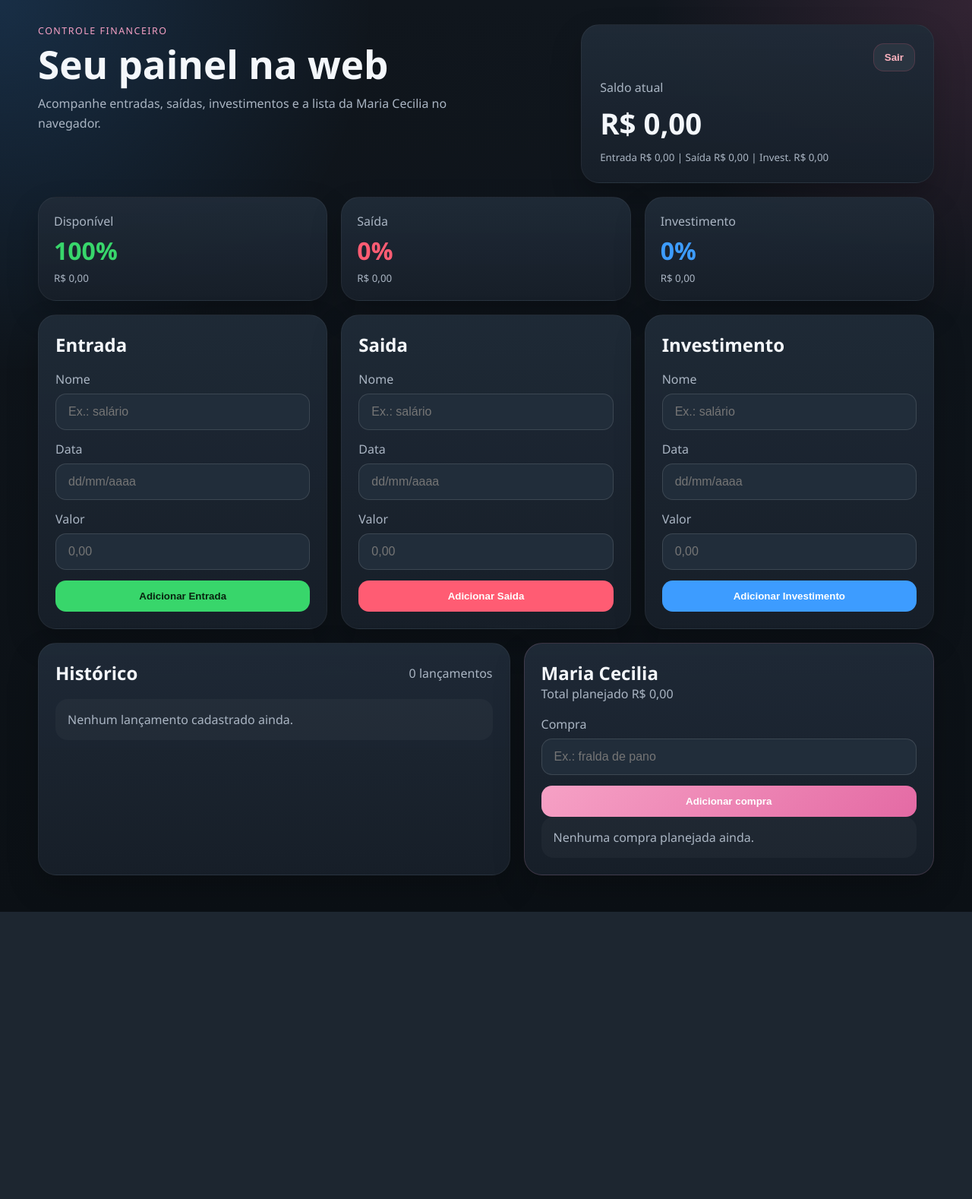
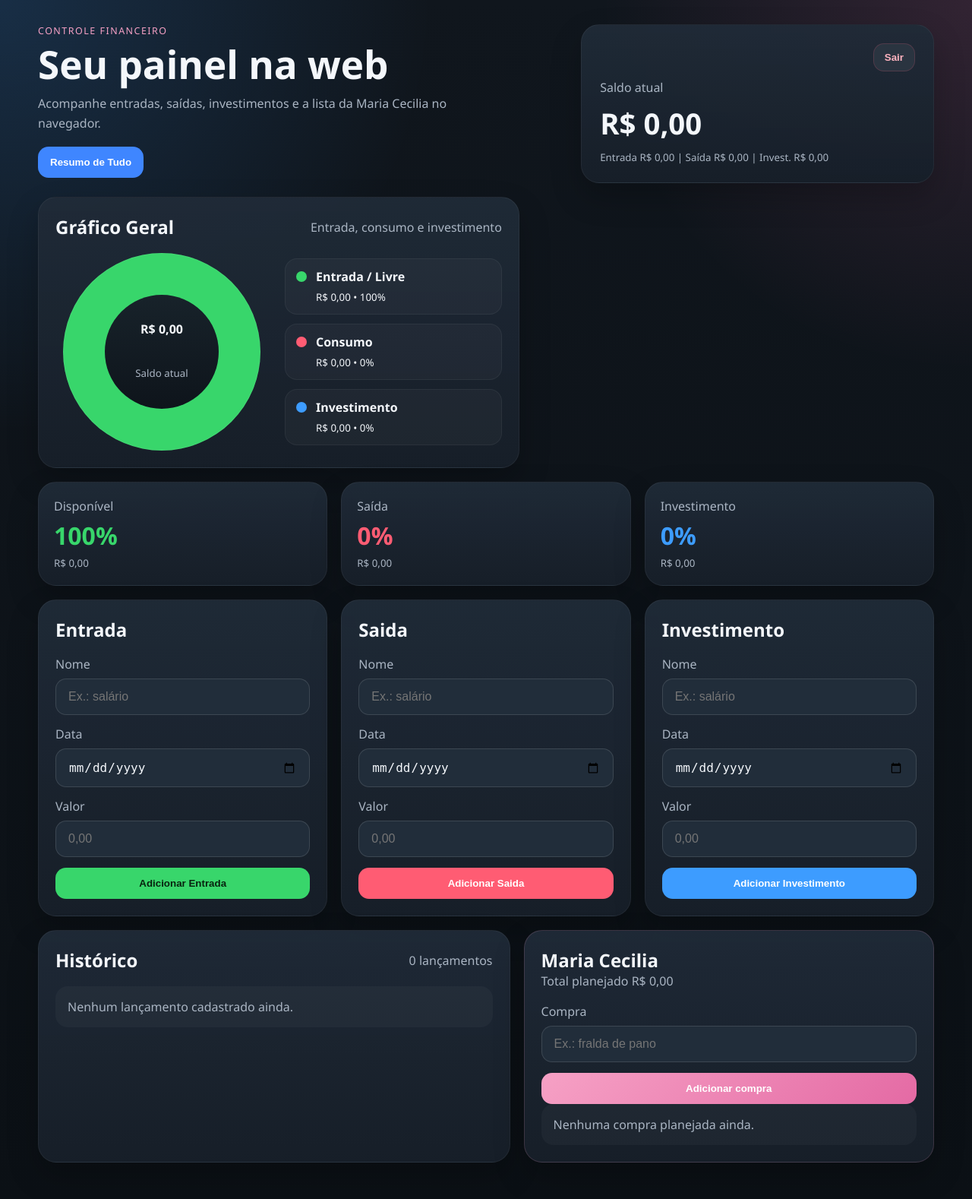
Before and after one commit to edypinho1997-rgb/controle-financeiro, a Flask app: page / in a window 1280 px wide. Shown: the whole page at 76% size. Before the commit the page ends 1200 px from the top, so only its background shows below. Run offline with Flask 3, Linux system fonts and the light colour scheme; the visitor is signed in with stand-in values (Sample User, id 1); data that the repository does not hold is empty.

Commit message:
Add calendar, donut chart, and summary panel

```diff
--- a/app_web.py
+++ b/app_web.py
@@ -34,6 +34,14 @@ def ler_valor(texto):
         return 0.0
     texto = texto.replace(".", "").replace(",", ".")
     return float(texto)
+
+
+def normalizar_data(texto):
+    texto = (texto or "").strip()
+    if len(texto) == 10 and texto[4] == "-" and texto[7] == "-":
+        ano, mes, dia = texto.split("-")
+        return f"{dia}/{mes}/{ano}"
+    return texto
 
 
 def redirecionar_para(secao=None):
@@ -96,6 +104,17 @@ def calcular_resumo(historico):
     }
 
 
+def montar_resumo_texto(resumo, historico, itens_maria):
+    return (
+        f"Entrada total de {formatar_real(resumo['entrada'])}, "
+        f"saidas em {formatar_real(resumo['saida'])}, "
+        f"investimentos em {formatar_real(resumo['investimento'])} "
+        f"e saldo atual de {formatar_real(resumo['saldo'])}. "
+        f"Voce tem {len(historico)} lancamentos no historico "
+        f"e {len(itens_maria)} itens planejados para Maria Cecilia."
+    )
+
+
 @app.before_request
 def exigir_login():
     rotas_livres = {"login", "static"}
@@ -141,6 +160,7 @@ def index():
     resumo = calcular_resumo(historico)
     itens_maria = buscar_itens_maria()
     maria_total = sum(float(item.get("valor", 0) or 0) for item in itens_maria)
+    resumo_texto = montar_resumo_texto(resumo, historico, itens_maria)
 
     return render_template(
         "index.html",
@@ -148,6 +168,7 @@ def index():
         historico=historico,
         itens_maria=itens_maria,
         maria_total=maria_total,
+        resumo_texto=resumo_texto,
     )
 
 
@@ -158,7 +179,7 @@ def adicionar_lancamento():
         return redirecionar_para("topo")
 
     nome = request.form.get("nome", "").strip()
-    data_texto = request.form.get("data", "").strip()
+    data_texto = normalizar_data(request.form.get("data", ""))
     valor = ler_valor(request.form.get("valor", "0"))
 
     if not nome or valor <= 0:
--- a/static/styles.css
+++ b/static/styles.css
@@ -38,6 +38,7 @@ body {
 }
 
 .hero,
+.visual-grid,
 .summary-grid,
 .form-grid,
 .two-column {
@@ -116,6 +117,11 @@ label span,
     margin-bottom: 18px;
 }
 
+.visual-grid {
+    grid-template-columns: 1.2fr 1fr;
+    margin-bottom: 18px;
+}
+
 .summary-box {
     padding: 20px;
     display: grid;
@@ -147,6 +153,10 @@ label span,
     padding: 22px;
 }
 
+.hidden {
+    display: none;
+}
+
 .panel-title {
     display: flex;
     align-items: center;
@@ -159,6 +169,12 @@ label span,
 .maria-form {
     display: grid;
     gap: 14px;
+}
+
+.summary-toggle {
+    margin-top: 18px;
+    width: fit-content;
+    background: linear-gradient(135deg, #3f86ff, #76b4ff);
 }
 
 label {
@@ -221,6 +237,95 @@ input:focus {
 
 .two-column {
     grid-template-columns: 1.15fr 1fr;
+}
+
+.chart-panel {
+    overflow: hidden;
+}
+
+.chart-wrap {
+    display: grid;
+    grid-template-columns: minmax(220px, 280px) 1fr;
+    gap: 22px;
+    align-items: center;
+}
+
+.donut-chart {
+    width: min(100%, 260px);
+    aspect-ratio: 1;
+    border-radius: 50%;
+    background:
+        conic-gradient(
+            var(--red) 0 calc(var(--saida) * 1%),
+            var(--blue) calc(var(--saida) * 1%) calc((var(--saida) + var(--investimento)) * 1%),
+            var(--green) calc((var(--saida) + var(--investimento)) * 1%) 100%
+        );
+    display: grid;
+    place-items: center;
+    margin: 0 auto;
+    box-shadow: inset 0 0 0 1px rgba(255, 255, 255, 0.06);
+}
+
+.donut-center {
+    width: 58%;
+    aspect-ratio: 1;
+    border-radius: 50%;
+    background: linear-gradient(180deg, rgba(23, 31, 41, 0.98), rgba(14, 20, 27, 1));
+    display: grid;
+    place-items: center;
+    text-align: center;
+    padding: 18px;
+}
+
+.donut-center strong {
+    font-size: 1rem;
+    line-height: 1.3;
+}
+
+.donut-center small,
+.summary-copy {
+    color: var(--muted);
+    line-height: 1.7;
+}
+
+.chart-legend {
+    display: grid;
+    gap: 12px;
+}
+
+.legend-item {
+    display: flex;
+    align-items: flex-start;
+    gap: 12px;
+    padding: 12px 14px;
+    border-radius: 16px;
+    background: rgba(255, 255, 255, 0.03);
+    border: 1px solid rgba(255, 255, 255, 0.05);
+}
+
+.legend-item strong {
+    display: block;
+    margin-bottom: 4px;
+}
+
+.legend-dot {
+    width: 14px;
+    height: 14px;
+    border-radius: 50%;
+    margin-top: 4px;
+    flex-shrink: 0;
+}
+
+.legend-dot.green {
+    background: var(--green);
+}
+
+.legend-dot.red {
+    background: var(--red);
+}
+
+.legend-dot.blue {
+    background: var(--blue);
 }
 
 .history-list,
@@ -322,9 +427,14 @@ input:focus {
 
 @media (max-width: 980px) {
     .hero,
+    .visual-grid,
     .summary-grid,
     .form-grid,
     .two-column {
+        grid-template-columns: 1fr;
+    }
+
+    .chart-wrap {
         grid-template-columns: 1fr;
     }
 }
--- a/templates/index.html
+++ b/templates/index.html
@@ -13,6 +13,7 @@
                 <p class="eyebrow">Controle Financeiro</p>
                 <h1>Seu painel na web</h1>
                 <p class="hero-copy">Acompanhe entradas, saídas, investimentos e a lista da Maria Cecilia no navegador.</p>
+                <button type="button" class="btn summary-toggle" data-summary-toggle>Resumo de Tudo</button>
             </div>
             <div class="saldo-card">
                 <form method="post" action="{{ url_for('logout') }}" class="logout-form">
@@ -23,6 +24,54 @@
                 <small>Entrada {{ formatar_real(resumo.entrada) }} | Saída {{ formatar_real(resumo.saida) }} | Invest. {{ formatar_real(resumo.investimento) }}</small>
             </div>
         </header>
+
+        <section class="visual-grid">
+            <article class="panel chart-panel">
+                <div class="panel-title">
+                    <h2>Gráfico Geral</h2>
+                    <span>Entrada, consumo e investimento</span>
+                </div>
+                <div class="chart-wrap">
+                    <div class="donut-chart" style="--saida: {{ resumo.percentual_saida }}; --investimento: {{ resumo.percentual_investimento }};">
+                        <div class="donut-center">
+                            <strong>{{ formatar_real(resumo.saldo) }}</strong>
+                            <small>Saldo atual</small>
+                        </div>
+                    </div>
+                    <div class="chart-legend">
+                        <div class="legend-item">
+                            <span class="legend-dot green"></span>
+                            <div>
+                                <strong>Entrada / Livre</strong>
+                                <small>{{ formatar_real(resumo.saldo) }} • {{ resumo.percentual_livre|round(0)|int }}%</small>
+                            </div>
+                        </div>
+                        <div class="legend-item">
+                            <span class="legend-dot red"></span>
+                            <div>
+                                <strong>Consumo</strong>
+                                <small>{{ formatar_real(resumo.saida) }} • {{ resumo.percentual_saida|round(0)|int }}%</small>
+                            </div>
+                        </div>
+                        <div class="legend-item">
+                            <span class="legend-dot blue"></span>
+                            <div>
+                                <strong>Investimento</strong>
+                                <small>{{ formatar_real(resumo.investimento) }} • {{ resumo.percentual_investimento|round(0)|int }}%</small>
+                            </div>
+                        </div>
+                    </div>
+                </div>
+            </article>
+
+            <article class="panel summary-panel hidden" id="resumo-geral">
+                <div class="panel-title">
+                    <h2>Resumo Geral</h2>
+                    <span>Visão rápida do período</span>
+                </div>
+                <p class="summary-copy">{{ resumo_texto }}</p>
+            </article>
+        </section>
 
         <section class="summary-grid">
             <article class="summary-box green">
@@ -56,7 +105,7 @@
                     </label>
                     <label>
                         <span>Data</span>
-                        <input type="text" name="data" placeholder="dd/mm/aaaa">
+                        <input type="date" name="data">
                     </label>
                     <label>
                         <span>Valor</span>
@@ -137,5 +186,16 @@
             </article>
         </section>
     </div>
+    <script>
+        const summaryButton = document.querySelector("[data-summary-toggle]");
+        const summaryPanel = document.querySelector("#resumo-geral");
+
+        if (summaryButton && summaryPanel) {
+            summaryButton.addEventListener("click", () => {
+                summaryPanel.classList.toggle("hidden");
+                summaryPanel.scrollIntoView({ behavior: "smooth", block: "nearest" });
+            });
+        }
+    </script>
 </body>
 </html>
```
